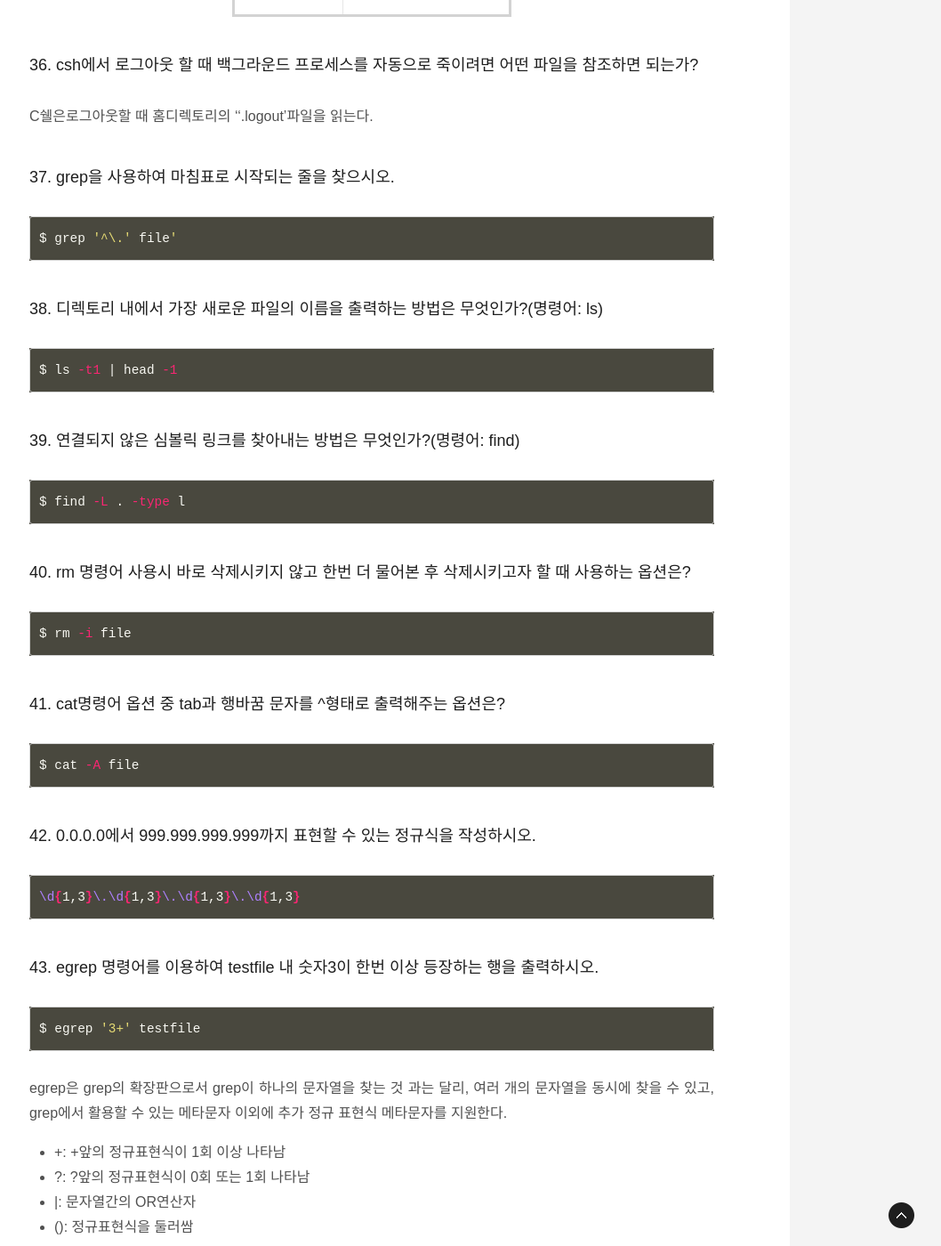
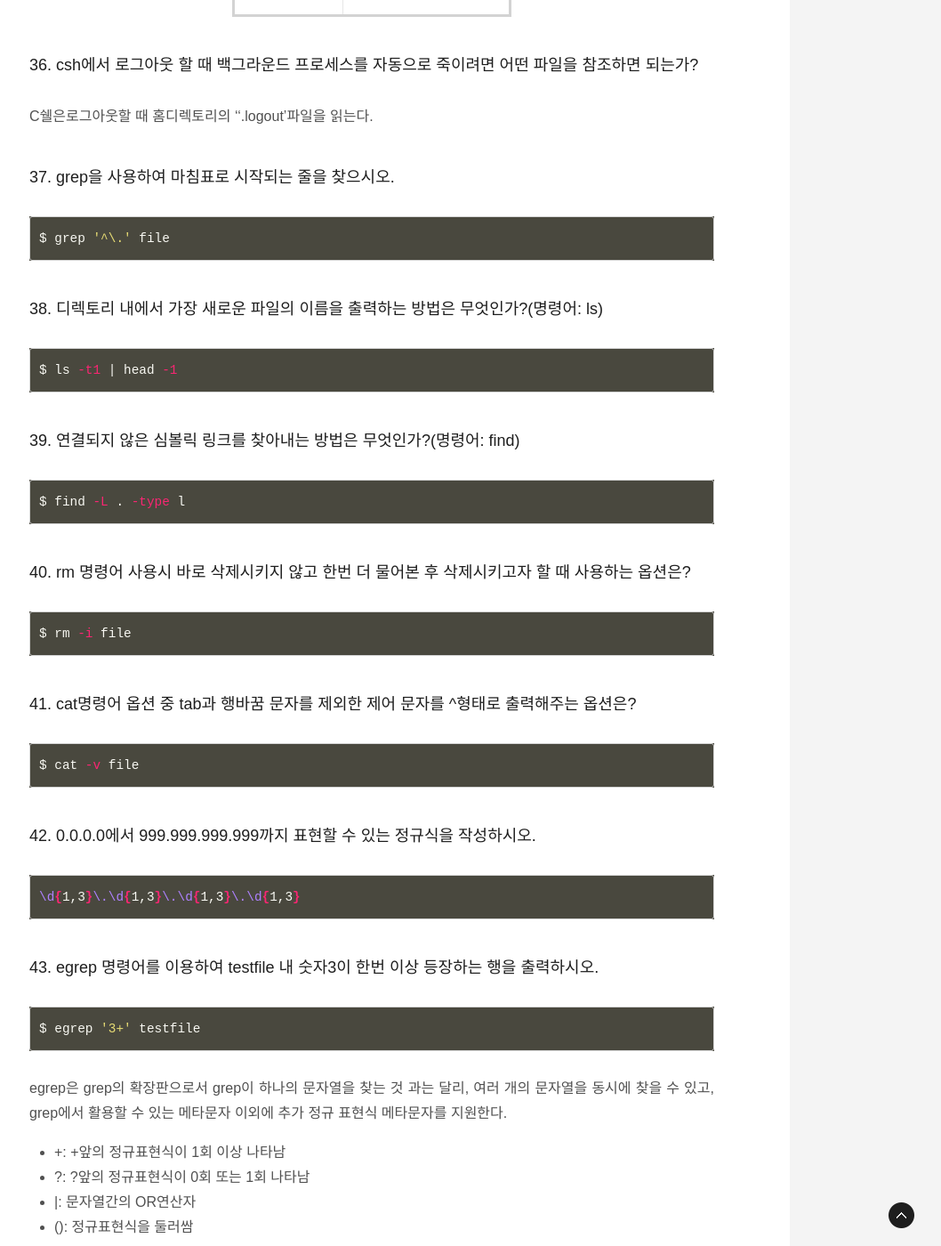
Before and after one commit to ThroughKim/throughkim.github.com, a Jekyll site: the page built from _posts/2017-01-04-linux-12.md, in a window 1280 px wide and 1400 px high, scrolled down 9960 px. Shown: the whole window at 89% size, without its empty margins (222-1280 px from the left). Built offline with Jekyll 4.4.1, drawn with Linux system fonts in a browser that asks for light colours; some web fonts are replaced.

Commit message:
upload blog

````diff
--- a/_posts/2017-01-04-linux-12.md
+++ b/_posts/2017-01-04-linux-12.md
@@ -327,7 +327,7 @@ C쉘은로그아웃할 때 홈디렉토리의 ''.logout'파일을 읽는다.
 
 ### 37. grep을 사용하여 마침표로 시작되는 줄을 찾으시오.
 ```bash
-$ grep '^\.' file'
+$ grep '^\.' file
 ```
 
 ### 38. 디렉토리 내에서 가장 새로운 파일의 이름을 출력하는 방법은 무엇인가?(명령어: ls)
@@ -345,9 +345,9 @@ $ find -L . -type l
 $ rm -i file
 ```
 
-### 41. cat명령어 옵션 중 tab과 행바꿈 문자를 ^형태로 출력해주는 옵션은?
+### 41. cat명령어 옵션 중 tab과 행바꿈 문자를 제외한 제어 문자를 ^형태로 출력해주는 옵션은?
 ```bash
-$ cat -A file
+$ cat -v file
 ```
 
 ### 42. 0.0.0.0에서 999.999.999.999까지 표현할 수 있는 정규식을 작성하시오.
````
Also changed, not shown: other parts of _posts/2017-01-04-linux-12.md (+1 -1 lines), _posts/2017-01-05-linux-13.md (+1 -1 lines).
